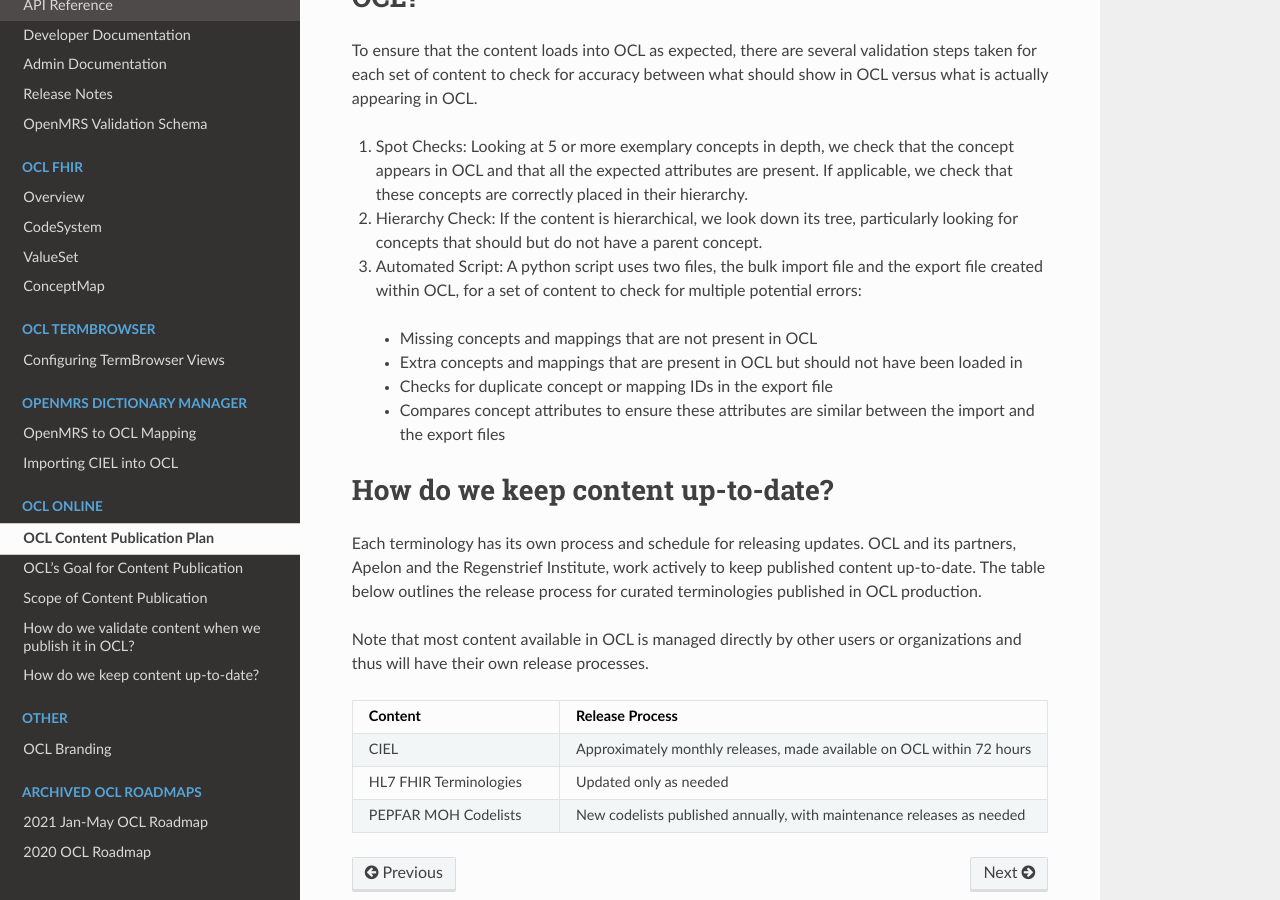
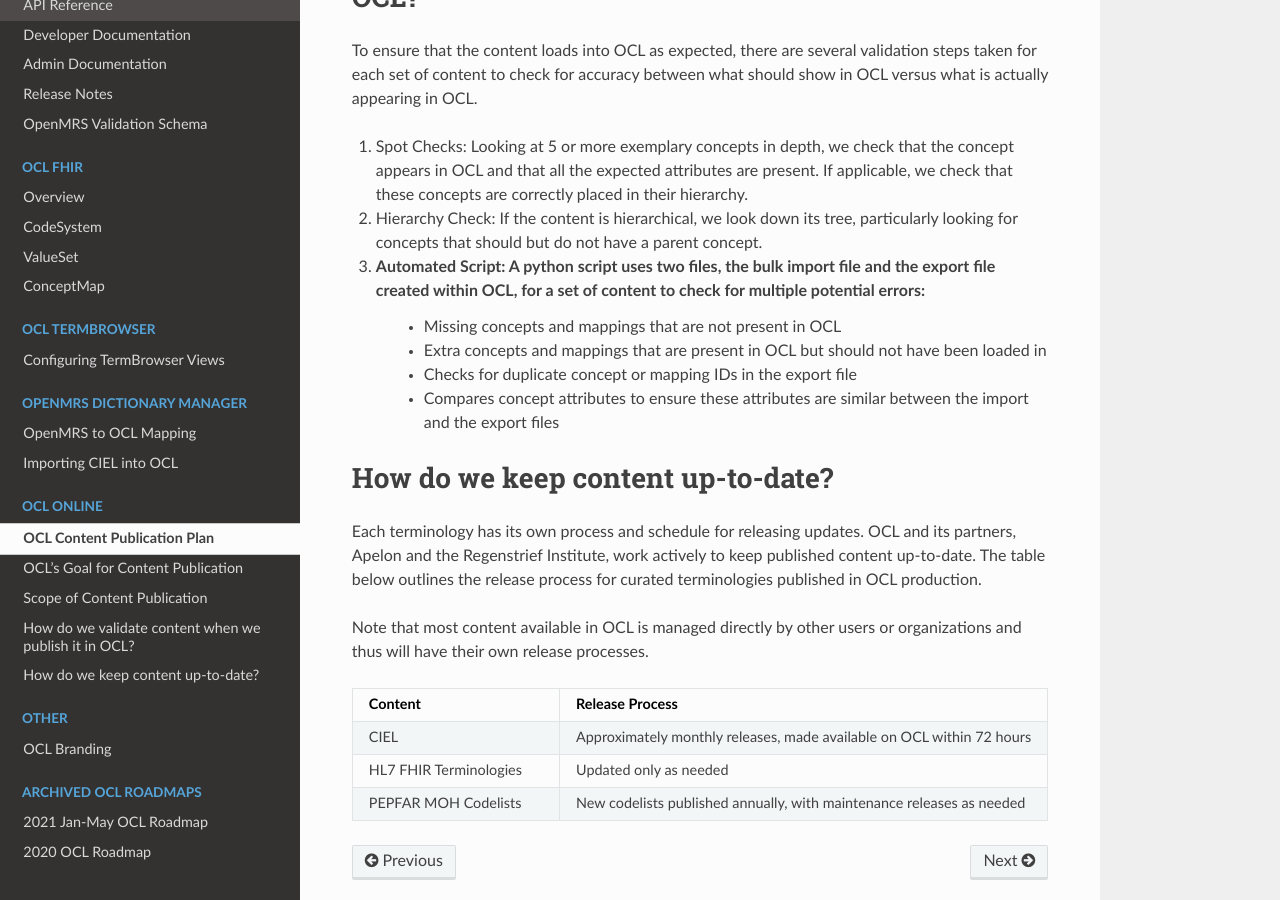
Before and after one commit to OpenConceptLab/ocl-docs, a Sphinx documentation site: the page built from docs/source/oclonline/publicationplan.rst, in a window 1280 px wide and 900 px high, scrolled down 799 px. Built offline with Sphinx 7.4.7 and the Read the Docs theme 2.0.0, drawn with Linux system fonts in a browser that asks for light colours.

```diff
--- a/docs/source/oclonline/publicationplan.rst
+++ b/docs/source/oclonline/publicationplan.rst
@@ -41,10 +41,10 @@ To ensure that the content loads into OCL as expected, there are several validat
 2. Hierarchy Check: If the content is hierarchical, we look down its tree, particularly looking for concepts that should but do not have a parent concept.
 
 3. Automated Script: A python script uses two files, the bulk import file and the export file created within OCL, for a set of content to check for multiple potential errors:
-  * Missing concepts and mappings that are not present in OCL
-  * Extra concepts and mappings that are present in OCL but should not have been loaded in
-  * Checks for duplicate concept or mapping IDs in the export file
-  * Compares concept attributes to ensure these attributes are similar between the import and the export files
+    - Missing concepts and mappings that are not present in OCL
+    - Extra concepts and mappings that are present in OCL but should not have been loaded in
+    - Checks for duplicate concept or mapping IDs in the export file
+    - Compares concept attributes to ensure these attributes are similar between the import and the export files
 
 
 How do we keep content up-to-date?
```
